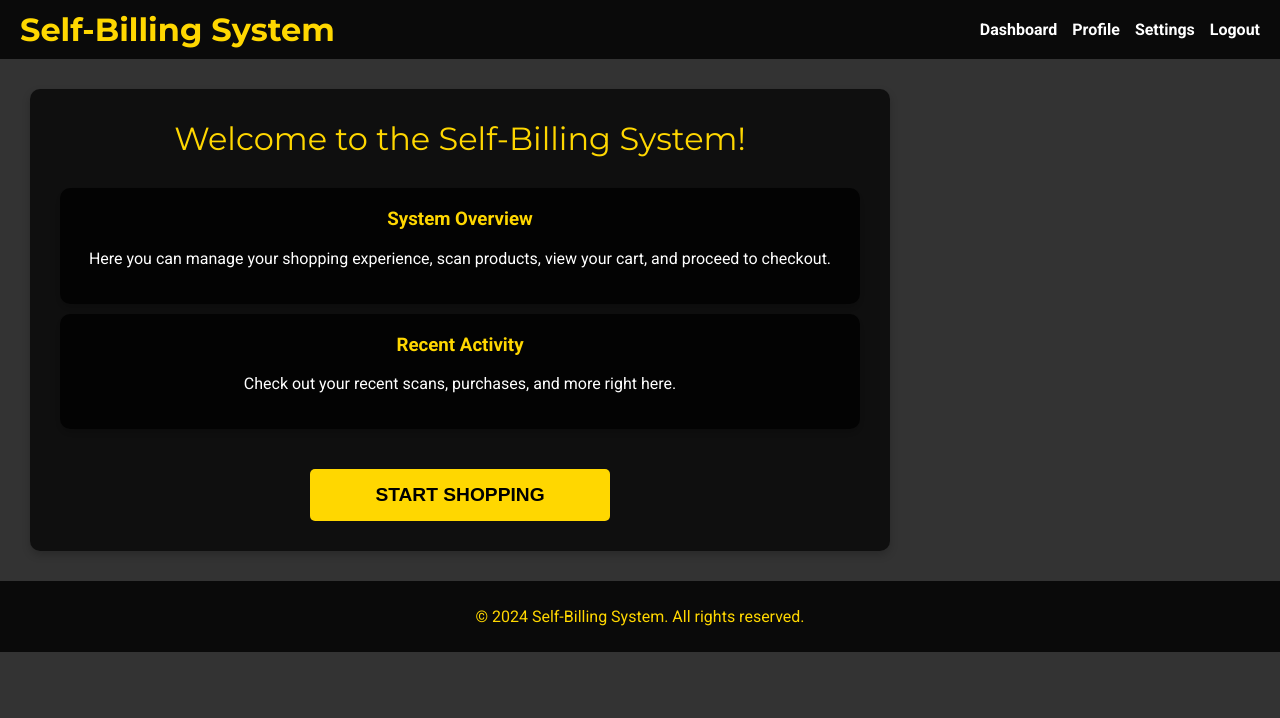
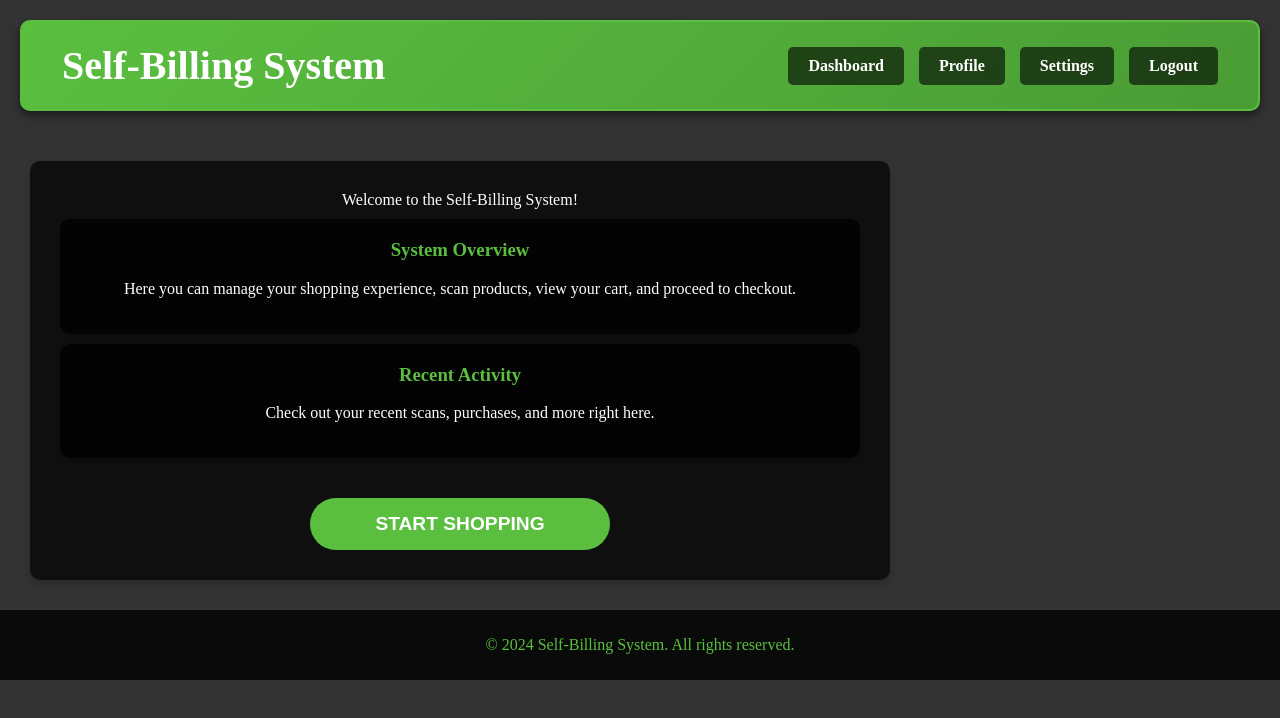
Before and after one commit to Kumar-tester04/final, a plain HTML site: page dashboard.html in a window 1280 px wide. Drawn offline with Linux system fonts and the light colour scheme.

Commit message:
Update dashboard.html

```diff
--- a/dashboard.html
+++ b/dashboard.html
@@ -4,10 +4,10 @@
 <meta charset="UTF-8">
 <meta name="viewport" content="width=device-width, initial-scale=1.0">
 <title>Dashboard - Self-Billing System</title>
-<link href="https://fonts.googleapis.com/css2?family=Roboto:wght@400;700&family=Montserrat:wght@400;700&display=swap" rel="stylesheet">
+<link href="https://fonts.googleapis.com/css2?family=Montserrat:wght@400;700&display=swap" rel="stylesheet">
 <style>
     body {
-        font-family: 'Roboto', sans-serif;
+        font-family: 'Times New Roman', serif;
         margin: 0;
         padding: 0;
         display: flex;
@@ -15,30 +15,50 @@
         min-height: 100vh;
         background: #333;
         color: #fff;
+        perspective: 1000px; /* Perspective for 3D effects */
     }
     header {
-        background-color: rgba(0, 0, 0, 0.8);
-        padding: 10px 20px;
+        background: linear-gradient(135deg, #5ABF3F, #4a9c35); /* Green gradient background */
+        border: 2px solid #5ABF3F; /* Green frame */
+        padding: 20px 40px;
         display: flex;
         justify-content: space-between;
         align-items: center;
+        box-shadow: 0 4px 8px rgba(0, 0, 0, 0.5); /* Shadow for added depth */
+        border-radius: 10px;
+        margin: 20px;
+        transform: rotateX(0deg) rotateY(0deg); /* Initial rotation for 3D effect */
+        transition: transform 0.6s;
+    }
+    header:hover {
+        transform: rotateX(-5deg) rotateY(-5deg); /* Rotate on hover for 3D effect */
     }
     header h1 {
         margin: 0;
-        font-family: 'Montserrat', sans-serif;
-        color: #ffd700;
+        font-family: 'Times New Roman', serif; /* Times New Roman font */
+        color: #fff; /* White text color */
+        font-size: 2.5em;
+        text-align: center;
+        transform-style: preserve-3d; /* Preserve 3D transformations */
     }
     nav {
         display: flex;
         gap: 15px;
+        transform-style: preserve-3d; /* Preserve 3D transformations */
     }
     nav a {
         color: #fff;
         text-decoration: none;
         font-weight: bold;
+        padding: 10px 20px;
+        border-radius: 5px;
+        background: rgba(0, 0, 0, 0.6); /* Slightly transparent background */
+        transition: background 0.3s, transform 0.3s;
     }
     nav a:hover {
-        color: #ffd700;
+        background: #5ABF3F; /* Green background on hover */
+        color: #fff;
+        transform: scale(1.1); /* Scale up on hover for 3D effect */
     }
     .container {
         display: flex;
@@ -47,6 +67,7 @@
         flex-grow: 1;
         padding: 30px;
         text-align: center;
+        transform-style: preserve-3d; /* Preserve 3D transformations */
     }
     .content {
         background: rgba(0, 0, 0, 0.7);
@@ -56,17 +77,7 @@
         width: 100%;
         max-width: 800px;
         backdrop-filter: blur(10px);
-    }
-    h2 {
-        margin-bottom: 20px;
-        font-family: 'Montserrat', sans-serif;
-        color: #ffd700;
-    }
-    .welcome-message {
-        font-size: 2em;
-        color: #ffd700;
-        font-family: 'Montserrat', sans-serif;
-        margin-bottom: 30px;
+        /* Remove rotation and transition */
     }
     .info-box {
         background: rgba(0, 0, 0, 0.8);
@@ -74,34 +85,36 @@
         padding: 20px;
         margin: 10px 0;
         box-shadow: 0 4px 8px rgba(0, 0, 0, 0.2);
+        /* Remove rotation and transition */
     }
     .info-box h3 {
         margin-top: 0;
-        color: #ffd700;
+        color: #5ABF3F; /* Green color */
     }
     .start-shopping-button {
         margin-top: 30px;
         width: 80%;
         max-width: 300px;
         padding: 15px;
-        border-radius: 5px;
-        background-color: #ffd700;
-        color: #000;
+        border-radius: 50px; /* Oval shape */
+        background-color: #5ABF3F; /* Green color */
+        color: #fff;
         border: none;
         cursor: pointer;
         font-weight: bold;
         font-size: 1.2em;
         text-transform: uppercase;
-        transition: background-color 0.3s;
+        transition: background-color 0.3s, transform 0.3s;
     }
     .start-shopping-button:hover {
-        background-color: #ffcc00;
+        background-color: #4a9c35; /* Slightly darker green for hover effect */
+        transform: scale(1.1); /* Scale up on hover for 3D effect */
     }
     footer {
         background-color: rgba(0, 0, 0, 0.8);
         padding: 10px;
         text-align: center;
-        color: #ffd700;
+        color: #5ABF3F; /* Green color */
     }
 </style>
 </head>
```
